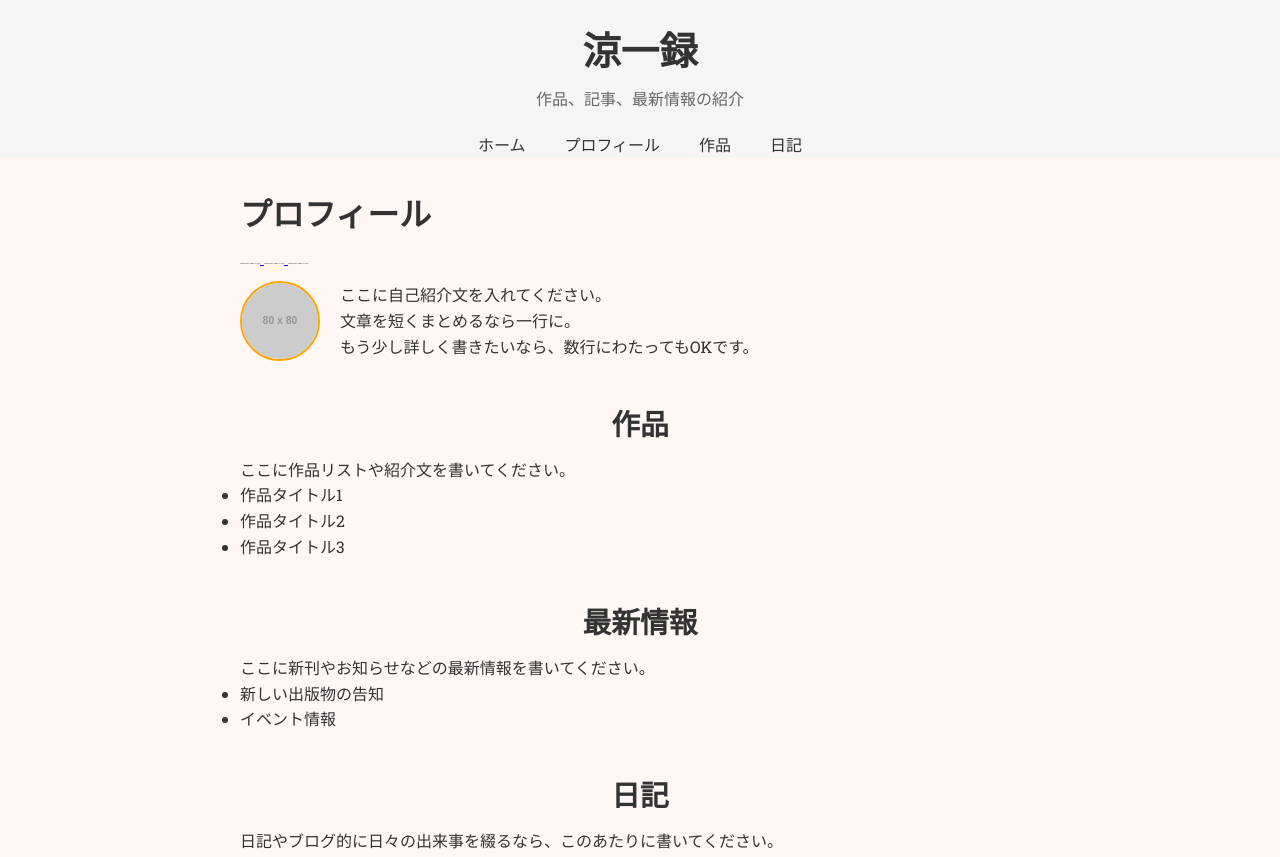
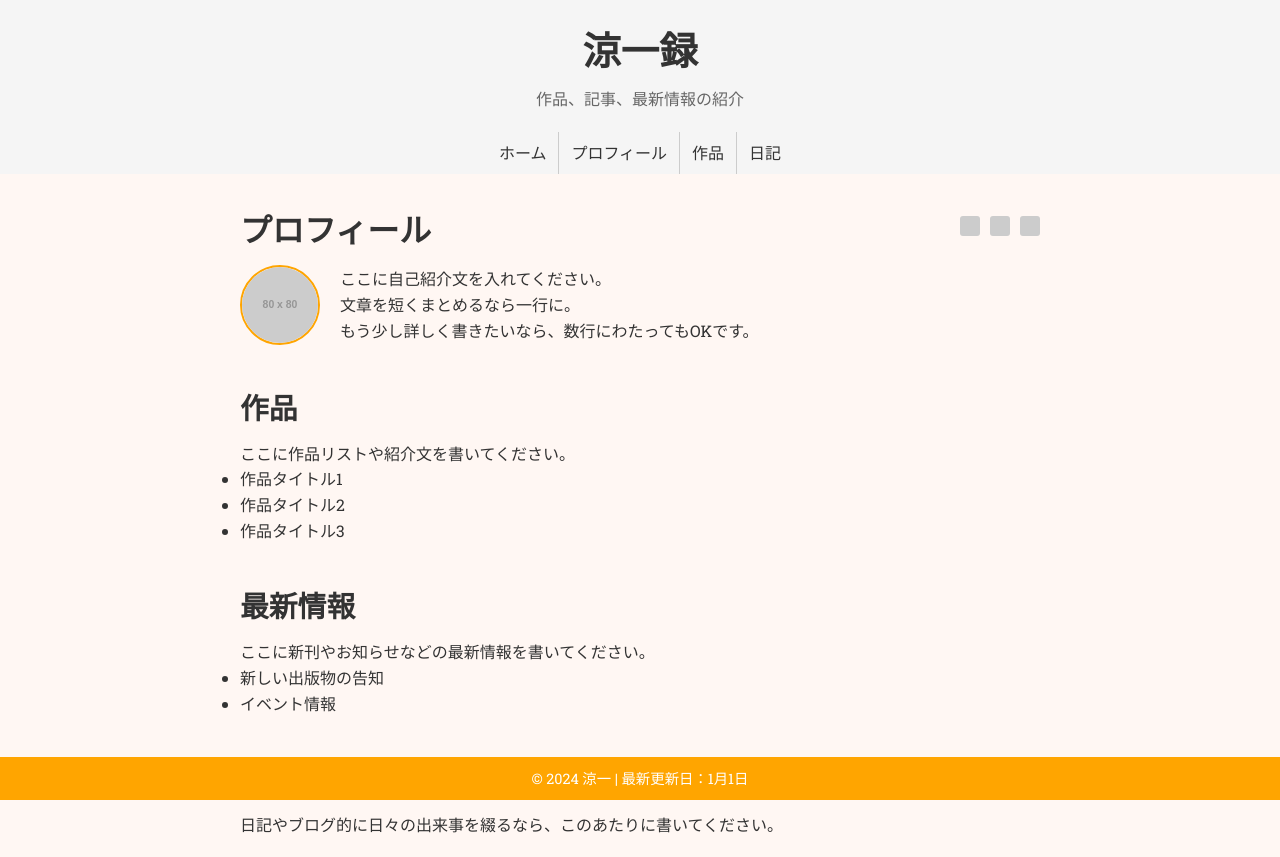
Before and after one commit to ox-nac/ox-nac.github.io, a plain HTML site: page index.html in a window 1280 px wide. Shown: the top 857 px of the page. Drawn offline with Linux system fonts and the light colour scheme; placeholder pictures from the web are drawn by us.

Commit message:
Update style.css

```diff
--- a/style.css
+++ b/style.css
@@ -10,13 +10,15 @@ body {
   background-color: #FFF7F3; /* 薄いオレンジ色 */
   color: #333;
   line-height: 1.6;
+  /* フッター固定のため、下部に余白を確保（フッター高さと同じくらい） */
+  margin-bottom: 60px;
 }
 
 /* ヘッダー */
 header {
   text-align: center;
   background-color: #F5F5F5;
-  padding: 20px 0 10px; /* ナビを近づけるため下余白を少なく */
+  padding: 20px 0 10px;
 }
 header h1 {
   font-size: 2.4rem;
@@ -30,16 +32,23 @@ header p {
 
 /* ナビゲーション */
 nav {
-  margin-bottom: 10px; /* ヘッダーとの隙間を詰める */
+  margin-bottom: 10px;
 }
 nav ul {
   list-style: none;
   display: flex;
   justify-content: center;
-  gap: 15px;
   background-color: #F5F5F5;
 }
+nav ul li {
+  position: relative;
+  /* 区切りの縦線を右端に（最後のメニューは表示しない） */
+}
+nav ul li:not(:last-child) {
+  border-right: 1px solid #ccc; /* 縦線 */
+}
 nav ul li a {
+  display: block;
   text-decoration: none;
   color: #333;
   font-size: 1rem;
@@ -58,81 +67,71 @@ main {
   margin: 0 auto;
   padding: 20px 0;
 }
-section {
+
+/* 左寄せしたいセクション */
+.section-left {
+  text-align: left;
   margin-bottom: 40px;
 }
-section h2 {
+.section-left h2 {
   font-size: 1.8rem;
   margin-bottom: 10px;
 }
 
-/* ==============================
-   プロフィールセクション
-   ============================== */
-/* 「プロフィール」の見出しを左寄せ & 下線を筆っぽく太く、文字に近づける */
-#profile-title {
-  text-align: left;
-  font-size: 2rem;
-  margin-bottom: 0.2em;  /* 下線との間隔を詰める */
-  position: relative;
+/* プロフィールセクション ---------------------------------------------------- */
+.profile-title-wrapper {
+  display: flex;
+  align-items: center;
+  justify-content: space-between; /* タイトルとアイコン群を左右に配置 */
+  margin-bottom: 10px; /* タイトルと下の内容との隙間 */
 }
 
-/* 太い下線：筆っぽく、文字直下に寄せる */
-.profile-underline {
-  display: block;
-  width: 100px;              /* 下線の幅 */
-  height: 8px;               /* 下線の太さ */
-  background-color: #FFA500; /* オレンジ色 */
-  border-radius: 4px;        /* 丸みを付けて筆のようなイメージ */
-  margin-bottom: 15px;       /* 下の要素との余白 */
-  transform: translateY(-3px); /* タイトルとの隙間をさらに詰める */
+#profile-title {
+  font-size: 2rem; /* 「プロフィール」タイトルの大きさ */
+  margin: 0;
 }
 
-/* プロフィール文を小さめ */
-.profile-section {
-  font-size: 0.9rem;   /* 文字サイズを小さく */
-  line-height: 1.6;
+/* SNSアイコン */
+.social-icons {
+  display: flex;
+  gap: 10px;
+}
+.social-icons img {
+  width: 20px;
+  height: 20px;
+  object-fit: cover;
+  border-radius: 3px;
+  /* 追加でボーダーや背景色をつけたければここに */
 }
 
-/* アイコンとテキストを横並びに */
+/* プロフィール本文 */
 .profile-icon-wrapper {
   display: flex;
   align-items: center;
   gap: 20px;
-  margin-top: 10px;
 }
 .profile-icon {
   width: 80px;
   height: 80px;
   border-radius: 50%;
-  object-fit: cover;  /* 画像を丸くきれいに収める */
+  object-fit: cover;
   flex-shrink: 0;
   border: 2px solid #FFA500; /* アイコンにオレンジ枠 (不要なら削除可) */
 }
 
-/* ==============================
-   作品セクション
-   ============================== */
-#works h2 {
-  text-align: center;
+.profile-section {
+  font-size: 0.9rem; /* プロフィール文章を小さめ */
+  line-height: 1.6;
 }
 
-/* ==============================
-   最新情報セクション
-   ============================== */
-#news h2 {
-  text-align: center;
-}
+/* 作品、最新情報、日記のセクション見出しは上記 .section-left h2 で共通 */
 
-/* ==============================
-   日記セクション
-   ============================== */
-#diary h2 {
-  text-align: center;
-}
-
-/* フッター */
+/* フッター（固定） */
 footer {
+  position: fixed;      /* 画面下部に固定 */
+  left: 0;
+  bottom: 0;
+  width: 100%;
   background-color: #FFA500;
   color: #fff;
   text-align: center;
```
